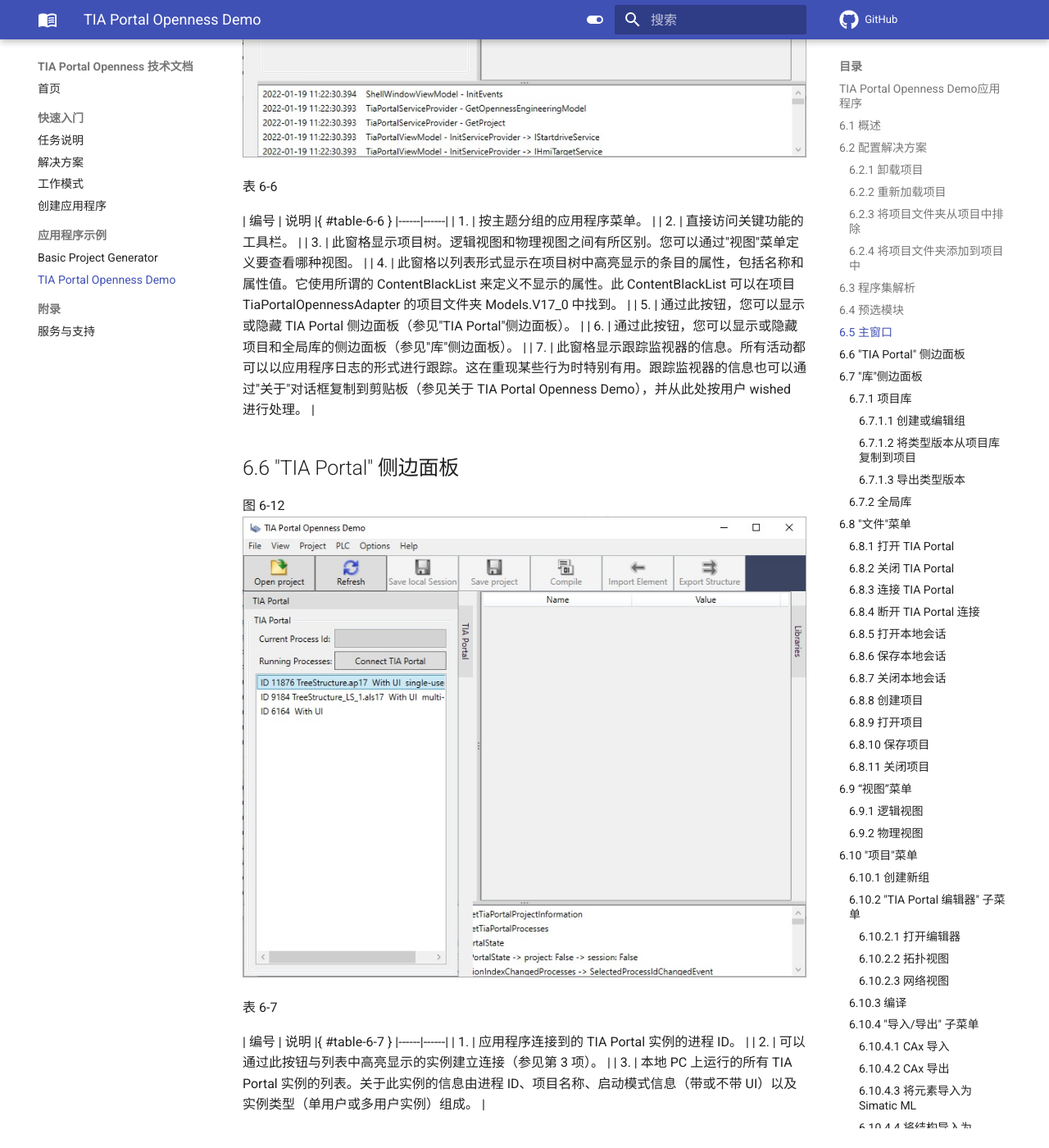
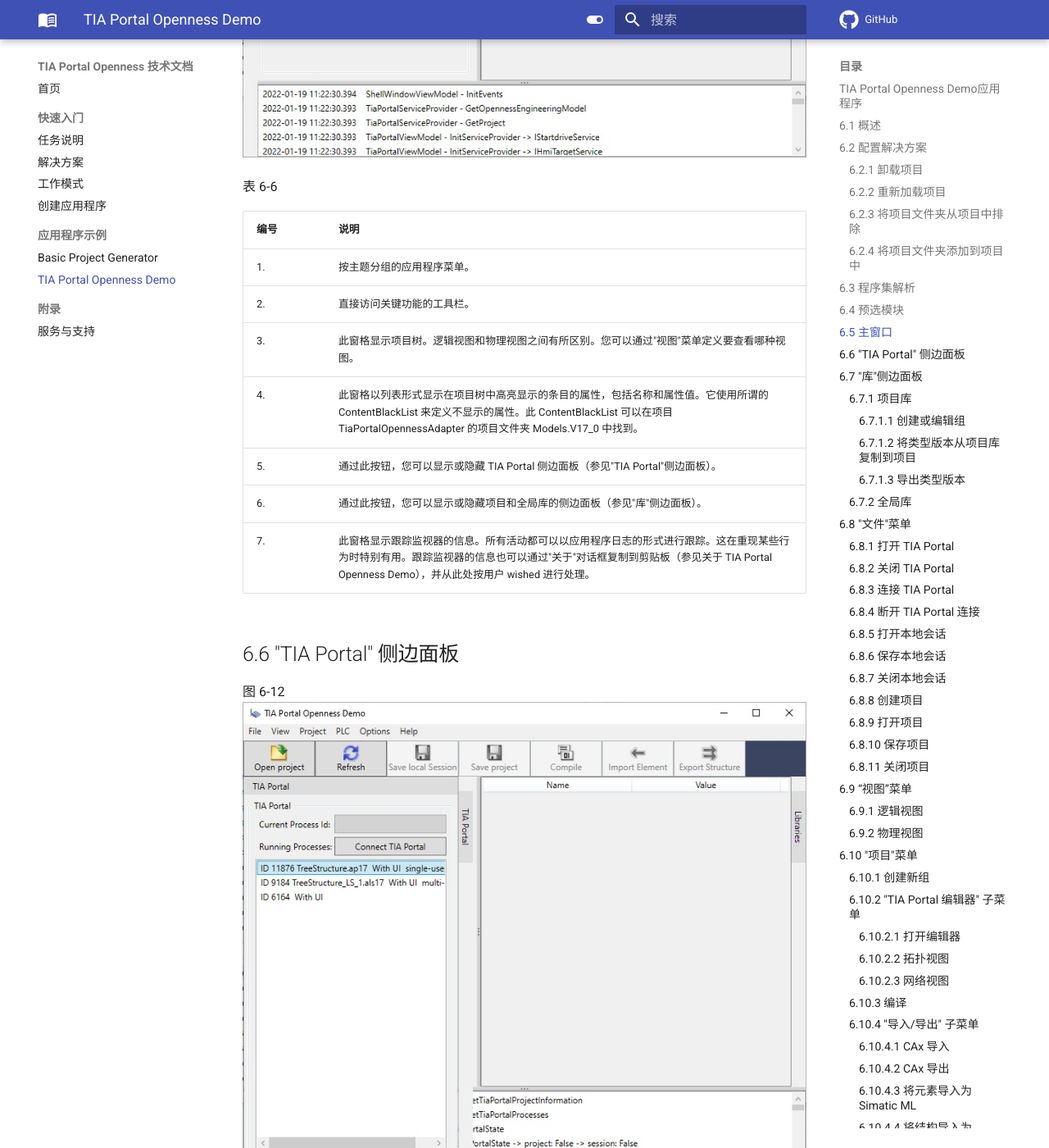
Before and after one commit to lybhb8/tia-openness-demo-docs, an MkDocs documentation site: the page built from docs/06 TIA Portal Openness Demo Application.md, in a window 1280 px wide and 1400 px high, scrolled down 13032 px. Shown: the whole window at 82% size. Built offline with MkDocs 1.6.1 and Material for MkDocs 9.7.7, drawn with Linux system fonts in a browser that asks for light colours; comment, search, counter and statistics services are not loaded; some of the changed text lies outside the part shown.

Commit message:
Fix table rendering - remove broken table anchors

````diff
--- a/docs/06 TIA Portal Openness Demo Application.md
+++ b/docs/06 TIA Portal Openness Demo Application.md
@@ -2,7 +2,7 @@
 
 ## 6.1 概述
 
-在开发“TIAPortalOpennessDemo”应用程序时，采用了模型-视图-视图模型（MVVM）架构模式。 参见图 6-1 和图 6-8。因此，该解决方案由多个项目组成，这些项目按不同区域进行组织（参见图 6-9）。此设计旨在进一步简化您开发自己的 Openness 应用程序的入门过程。关于各个区域和项目的描述，请参见[表 6-4](#table-6-4)。
+在开发“TIAPortalOpennessDemo”应用程序时，采用了模型-视图-视图模型（MVVM）架构模式。 参见图 6-1 和图 6-8。因此，该解决方案由多个项目组成，这些项目按不同区域进行组织（参见图 6-9）。此设计旨在进一步简化您开发自己的 Openness 应用程序的入门过程。关于各个区域和项目的描述，请参见表 6-4。
 
 !!! note
     为了向您展示如何简化针对不同版本的 Openness 应用程序的开发流程，我们开发了这款演示应用程序，使其能够仅通过一个解决方案和一个应用程序，即可开发并支持多个版本的 Siemens.Engineering.dll 以及 Openness API。
@@ -111,7 +111,7 @@
 
 
 表 6-4
-![alt text](images/image-13.png){ #table-6-4 }
+![alt text](images/image-13.png)
 
 
 ![alt text](images/image-14.png)
@@ -164,7 +164,7 @@
 
 表 6-6
 
-| 编号 | 说明 |{ #table-6-6 }
+| 编号 | 说明 |
 |------|------|
 | 1. | 按主题分组的应用程序菜单。 |
 | 2. | 直接访问关键功能的工具栏。 |
@@ -181,7 +181,7 @@
 
 表 6-7
 
-| 编号 | 说明 |{ #table-6-7 }
+| 编号 | 说明 |
 |------|------|
 | 1. | 应用程序连接到的 TIA Portal 实例的进程 ID。 |
 | 2. | 可以通过此按钮与列表中高亮显示的实例建立连接（参见第 3 项）。 |
@@ -196,7 +196,7 @@
 
 表 6-8
 
-| 编号 | 说明 |{ #table-6-8 }
+| 编号 | 说明 |
 |------|------|
 | 1. | 为树中高亮显示的组创建新的子组（参见第 5 项）（参见创建或编辑组）。 |
 | 2. | 编辑树中高亮显示的组的名称（参见第 5 项）（参见创建或编辑组）。 |
@@ -211,7 +211,7 @@
 
 表 6-9
 
-| 编号 | 说明 |{ #table-6-9 }
+| 编号 | 说明 |
 |------|------|
 | 1. | 为树中高亮显示的组创建新的子组。 |
 | 2. | 编辑树中高亮显示的组的名称。 |
@@ -227,7 +227,7 @@
 
 表 6-10
 
-| 编号 | 说明 |{ #table-6-10 }
+| 编号 | 说明 |
 |------|------|
 | 1. | 显示复制类型版本的对话框。 |
 | 2. | 树中高亮显示的、要复制的类型版本。可能的复制目标在 project tree 中自动标记为绿色。 |
@@ -244,7 +244,7 @@
 
 表 6-11
 
-| 编号 | 说明 |{ #table-6-11 }
+| 编号 | 说明 |
 |------|------|
 | 1. | 树中高亮显示的、要导出的类型版本。 |
 | 2. | 启动复制操作，并在设置中设置为"导出路径"的目录中生成以类型版本名称命名的导出文件（参见设置）。 |
@@ -256,7 +256,7 @@
 
 表 6-12
 
-| 编号 | 说明 |{ #table-6-12 }
+| 编号 | 说明 |
 |------|------|
 | 1. | 创建新的全局用户定义库。 |
 | 2. | 打开全局用户定义库。 |
@@ -272,7 +272,7 @@
 
 表 6-13
 
-| 编号 | 说明 |{ #table-6-13 }
+| 编号 | 说明 |
 |------|------|
 | 1. | 要创建的新全局用户定义库的名称。 |
 | 2. | 保存新库的路径（参见设置）。 |
@@ -482,7 +482,7 @@
 
 表 6-15
 
-| 编号 | 说明 |{ #table-6-15 }
+| 编号 | 说明 |
 |------|------|
 | 1. | 在项目树中高亮显示、将为其创建新子组的元素。 |
 | 2. | 新组的名称。 |
@@ -680,7 +680,7 @@
 
 表 6-16
 
-| 编号 | 说明 |{ #table-6-16 }
+| 编号 | 说明 |
 |------|------|
 | 1. | 如果在导入 CAx 数据时发生名称冲突，则名称冲突的设备 CAx 数据将被放置在占位符文件夹中。 |
 | 2. | 如果在导入 CAx 数据时发生名称冲突，则名称冲突设备的 CAx 数据将在 TIA Portal 项目中被导入的 CAx 数据覆盖。 |
@@ -727,7 +727,7 @@
 
 表 6-17
 
-| 编号 | 说明 |{ #table-6-17 }
+| 编号 | 说明 |
 |------|------|
 | 1. | 将导入元素的区域高亮显示。 |
 | 2. | 通过工具栏或菜单"项目 > 导入/导出 > 将元素导入为 SimaticML"运行"导入元素"功能（参见[图 6-39](#fig-6-39)）。 |
@@ -762,7 +762,7 @@
 
 表 6-18
 
-| 编号 | 说明 |{ #table-6-18 }
+| 编号 | 说明 |
 |------|------|
 | 1. | 将导入下级结构的区域高亮显示。 |
 | 2. | 启动"将结构导入为 SimaticML"功能首先打开选择对话框，您可以在其中选择要作为下级结构导入的文件夹（参见[图 6-41](#fig-6-41)）。所有子文件夹及其中的类型将一起导入。 |
@@ -837,7 +837,7 @@
 
 表 6-19
 
-| 编号 | 说明 |{ #table-6-19 }
+| 编号 | 说明 |
 |------|------|
 | 1. | 将作为结构导出的区域高亮显示。 |
 | 2. | 通过菜单"项目 > 导入/导出 > 将结构导出为 SimaticML"或工具栏启动导出。 |
@@ -953,8 +953,6 @@
 |------|------|
 | 1. | 类型为"外部源文件"的高亮显示项目项，将从中生成块。例如，外部源 DB_Engine 包含一个类型和一个数据块。 |
 
-{ #table-6-20 }
-
 ```text
 TYPE "Motor"
 VERSION : 0.1
@@ -1068,7 +1066,7 @@
 
 表 6-21
 
-| 编号 | 说明 |{ #table-6-21 }
+| 编号 | 说明 |
 |------|------|
 | 1. | 此设置定义应用程序启动时是否显示选择 TIA Portal 和 Openness 版本的对话框（参见程序集解析）。 |
 | 2. | 已安装的 TIA Portal 版本选择器。选定的版本将在应用程序启动时加载（参见程序集解析）。 |
@@ -1105,7 +1103,7 @@
 
 表 6-22
 
-| 编号 | 说明 |{ #table-6-22 }
+| 编号 | 说明 |
 |------|------|
 | 1. | 运行时信息列表，如加载的工程和 Openness API 版本、加载的模块扩展，或 TIA Portal Openness Demo 应用程序的可用服务。 |
 | 2. | 将运行时信息列表与整个跟踪日志一起复制到剪贴板。 |
````
Also changed, not shown: docs/05 基础项目生成器.md (+1 -1 lines).
